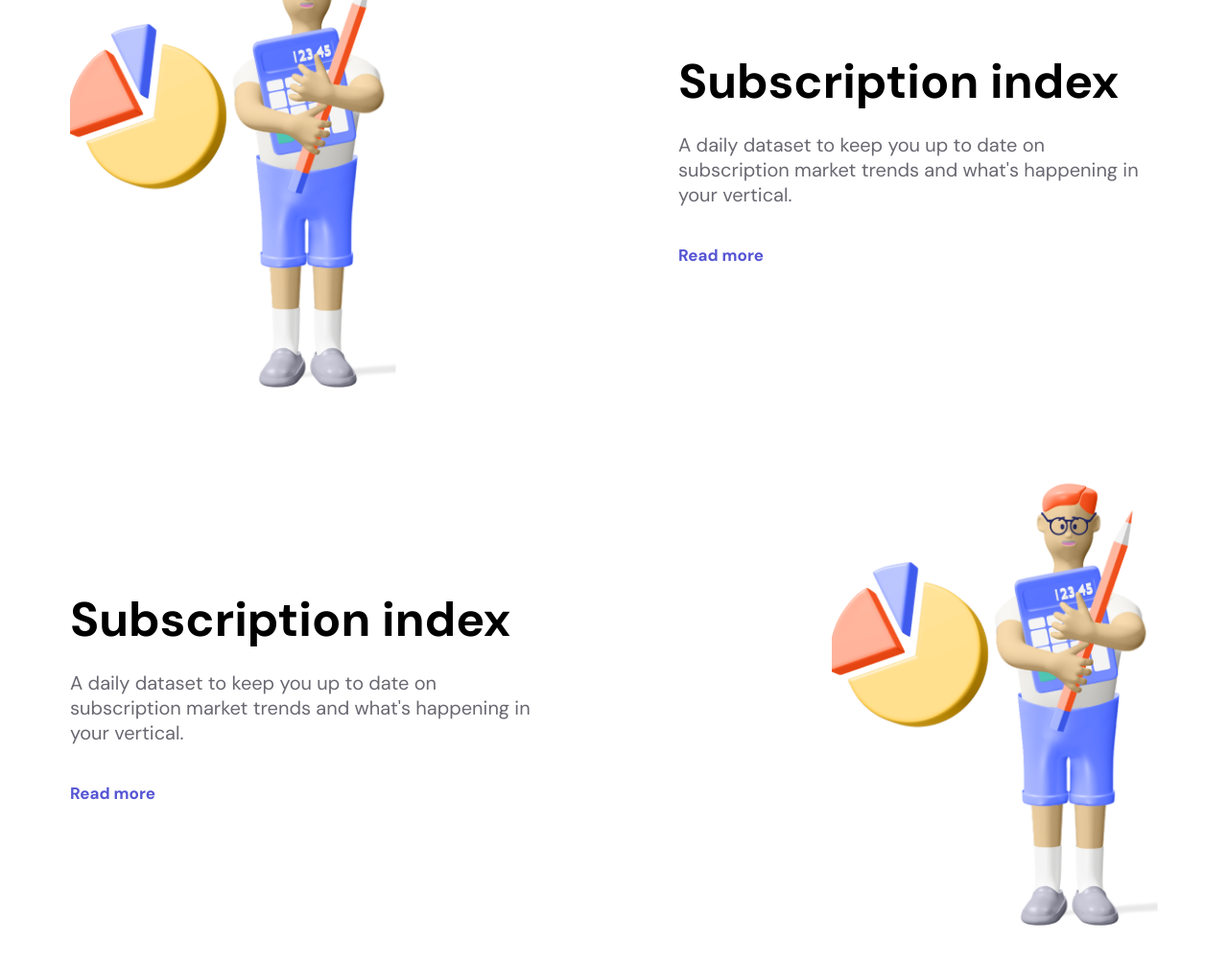
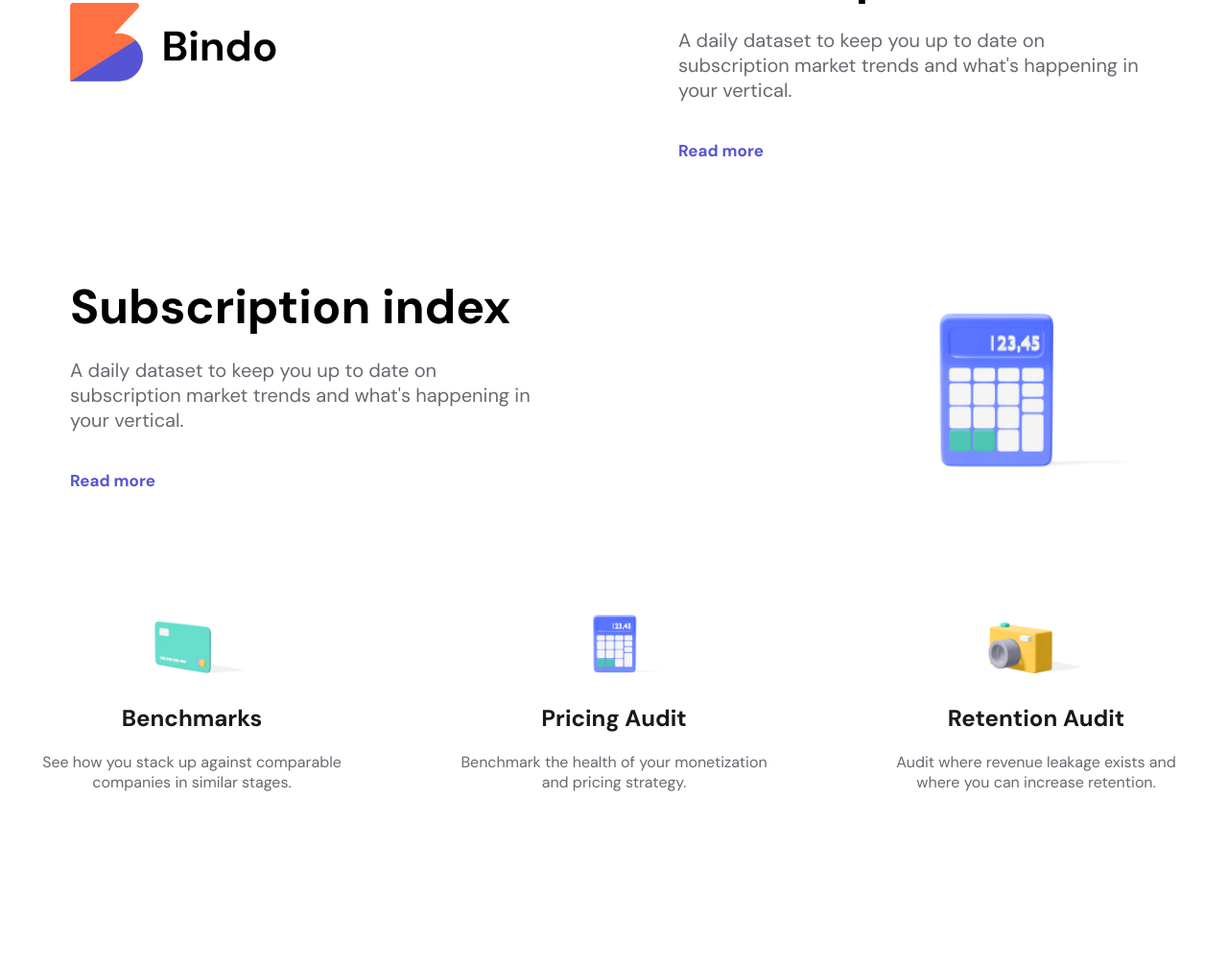
Before and after one commit to tomaszhofman/bindo-website, a Gatsby site: page / in a window 1280 px wide. Shown: the part 1191-2194 px from the top of the page at 96% size. After the commit the page ends 2142 px from the top, so only its background shows below. Built offline with nearby package versions, Linux system fonts and the light colour scheme; Gatsby itself is replaced by a stand-in of ours.

Commit message:
add otherServices

```diff
--- /dev/null
+++ b/src/components/OtherServices/OtherServices.js
@@ -0,0 +1,75 @@
+import React from 'react';
+import styled from 'styled-components';
+
+import camera from '../../assets/images/camera-icon.png';
+import calc from '../../assets/images/calc-icon.png';
+import card from '../../assets/images/card-icon.png';
+
+const Wrapper = styled.section`
+  max-width: 1200px;
+  margin: 0 auto;
+  width: 100%;
+  height: 40vh;
+`;
+
+const StyledContent = styled.div`
+  display: flex;
+  justify-content: space-between;
+`;
+
+const StyledDiv = styled.div`
+  max-width: 320px;
+  display: flex;
+  flex-direction: column;
+  align-items: center;
+
+  h2 {
+    font-size: 24px;
+    margin: 20px;
+    color: ${({ theme }) => theme.colors.black};
+  }
+
+  h3 {
+    font-size: 16px;
+    color: ${({ theme }) => theme.colors.grey};
+    font-weight: ${({ theme }) => theme.fontWeight.m};
+    text-align: center;
+  }
+`;
+
+const StyledImg = styled.img`
+  width: 40%;
+`;
+
+const OtherServices = () => {
+  return (
+    <Wrapper>
+      <StyledContent>
+        <StyledDiv>
+          <StyledImg src={card} alt="camera" />
+          <h2>Benchmarks</h2>
+          <h3>
+            See how you stack up against comparable companies in similar stages.
+          </h3>
+        </StyledDiv>
+        <StyledDiv>
+          <StyledImg src={calc} alt="camera" />
+          <h2>Pricing Audit</h2>
+          <h3>
+            Benchmark the health of your monetization and pricing strategy.
+          </h3>
+        </StyledDiv>
+        <StyledDiv>
+          <StyledImg src={camera} alt="camera" />
+          <h2>Retention Audit</h2>
+          <h3>
+            Audit where revenue leakage exists and where you can increase
+            retention.
+          </h3>
+        </StyledDiv>
+      </StyledContent>
+    </Wrapper>
+  );
+};
+
+export default OtherServices;
--- a/src/components/Services/Services.js
+++ b/src/components/Services/Services.js
@@ -64,11 +64,13 @@
 
 const Services = () => {
   const data = useStaticQuery(graphql`
-    query GetPersonCalculatorImage {
-      file(relativePath: { eq: "person-calculator.png" }) {
-        childImageSharp {
-          fluid {
-            ...GatsbyImageSharpFluid
+    query MyQuery {
+      allFile {
+        nodes {
+          childImageSharp {
+            fluid {
+              ...GatsbyImageSharpFluid
+            }
           }
         }
       }
@@ -80,7 +82,7 @@
     <Wrapper>
       <Container>
         <StyledImageWrapper>
-          <StyledImg fluid={data.file.childImageSharp.fluid} />
+          <StyledImg fluid={data.allFile.nodes[8].childImageSharp.fluid} />
         </StyledImageWrapper>
         <ServicesContentWrapper>
           <h2>Subscription index</h2>
@@ -93,7 +95,7 @@
       </Container>
       <Container>
         <StyledImageWrapper>
-          <StyledImg fluid={data.file.childImageSharp.fluid} />
+          <StyledImg fluid={data.allFile.nodes[4].childImageSharp.fluid} />
         </StyledImageWrapper>
         <ServicesContentWrapper>
           <h2>Subscription index</h2>
--- a/src/pages/index.js
+++ b/src/pages/index.js
@@ -6,6 +6,7 @@
 import HeroSection from '../components/HeroSection/HeroSection';
 import Logos from '../components/Logos/Logos';
 import Services from '../components/Services/Services';
+import OtherServices from '../components/OtherServices/OtherServices';
 
 const IndexPage = () => {
   return (
@@ -15,6 +16,7 @@
       <HeroSection />
       <Logos />
       <Services />
+      <OtherServices />
     </ThemeProvider>
   );
 };
```
